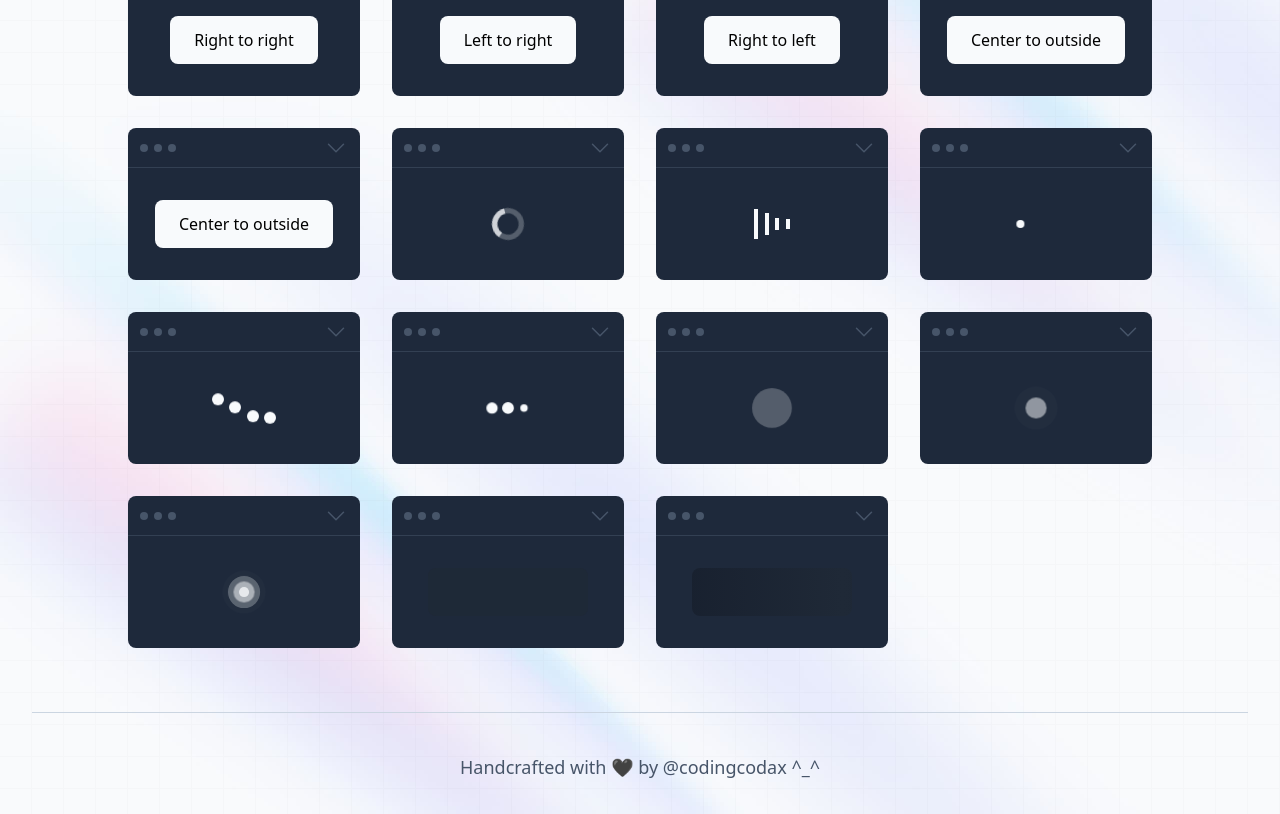
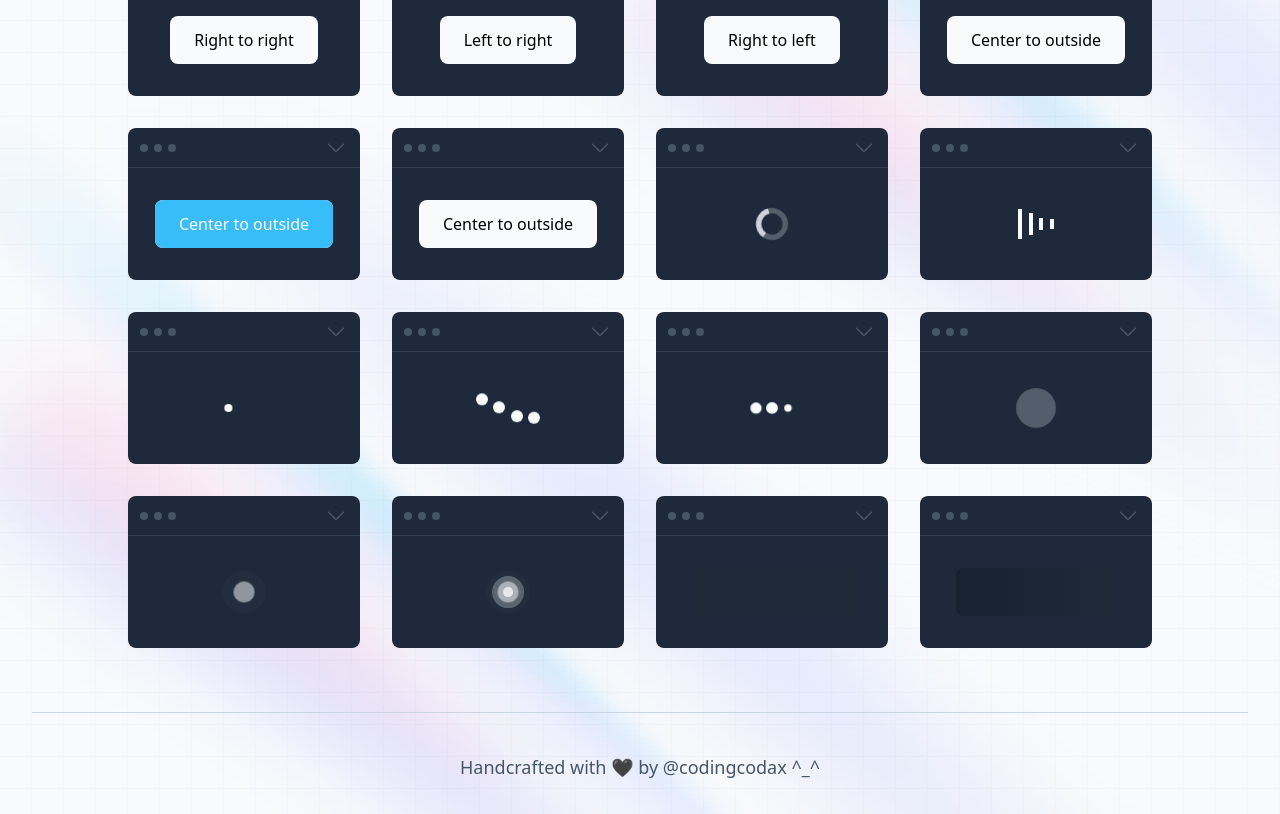
Before and after one commit to codingcodax/mini, a Next.js app: page /components in a window 1280 px wide. Shown: the part 1900-2714 px from the top of the page. Built offline with nearby package versions, Linux system fonts and the light colour scheme.

Commit message:
feat(snippets): add button underlay outside center

```diff
--- /dev/null
+++ b/src/data/snippets/ButtonUnderlayOutsideCenter.tsx
@@ -0,0 +1,18 @@
+import type { Snippet } from '~/types/snippet';
+
+const ButtonUnderlayOutsideCenter: Snippet = {
+  title: 'Button Underlay Outside Center',
+  type: 'button',
+  githubLink:
+    'https://github.com/codingcodax/mini/tree/main/src/data/snippets/ButtonUnderlayOutsideCenter.tsx',
+  playgroundLink: 'https://play.tailwindcss.com/0uQ0MN5u2v',
+  source: (
+    <button className='group relative overflow-clip rounded-lg bg-slate-50 px-6 py-3 before:absolute before:top-1/2 before:left-1/2 before:h-8 before:w-8 before:-translate-y-1/2 before:-translate-x-1/2 before:scale-[6] before:rounded-full before:bg-sky-400 before:transition before:duration-500 before:ease-in-out hover:before:scale-0'>
+      <span className='relative text-slate-50 transition-colors duration-500 ease-in-out group-hover:text-black'>
+        Center to outside
+      </span>
+    </button>
+  ),
+};
+
+export default ButtonUnderlayOutsideCenter;
--- a/src/data/snippets/index.ts
+++ b/src/data/snippets/index.ts
@@ -32,6 +32,7 @@ import ButtonUnderlayRightRight from './ButtonUnderlayRightRight';
 import ButtonUnderlayLeftRight from './ButtonUnderlayLeftRight';
 import ButtonUnderlayRightLeft from './ButtonUnderlayRightLeft';
 import ButtonUnderlayCenterOutside from './ButtonUnderlayCenterOutside';
+import ButtonUnderlayOutsideCenter from './ButtonUnderlayOutsideCenter';
 import ButtonUnderlayOpacityCenterOutside from './ButtonUnderlayOpacityCenterOutside';
 import LoaderSpinner from './LoaderSpinner';
 import LoaderWaveform from './LoaderWaveform';
@@ -77,6 +78,7 @@ const Snippets: Snippet[] = [
   ButtonUnderlayLeftRight,
   ButtonUnderlayRightLeft,
   ButtonUnderlayCenterOutside,
+  ButtonUnderlayOutsideCenter,
   ButtonUnderlayOpacityCenterOutside,
   LoaderSpinner,
   LoaderWaveform,
```
